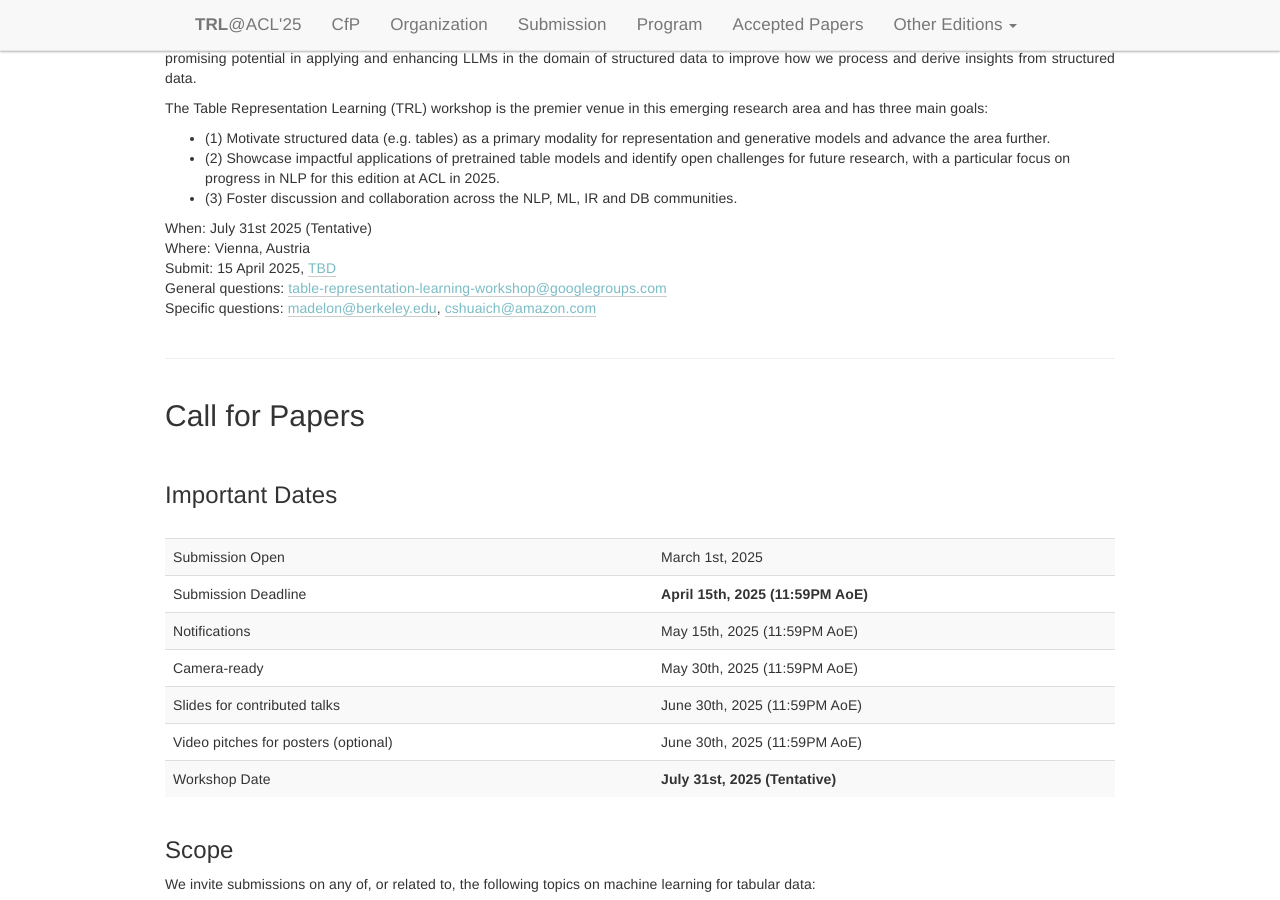
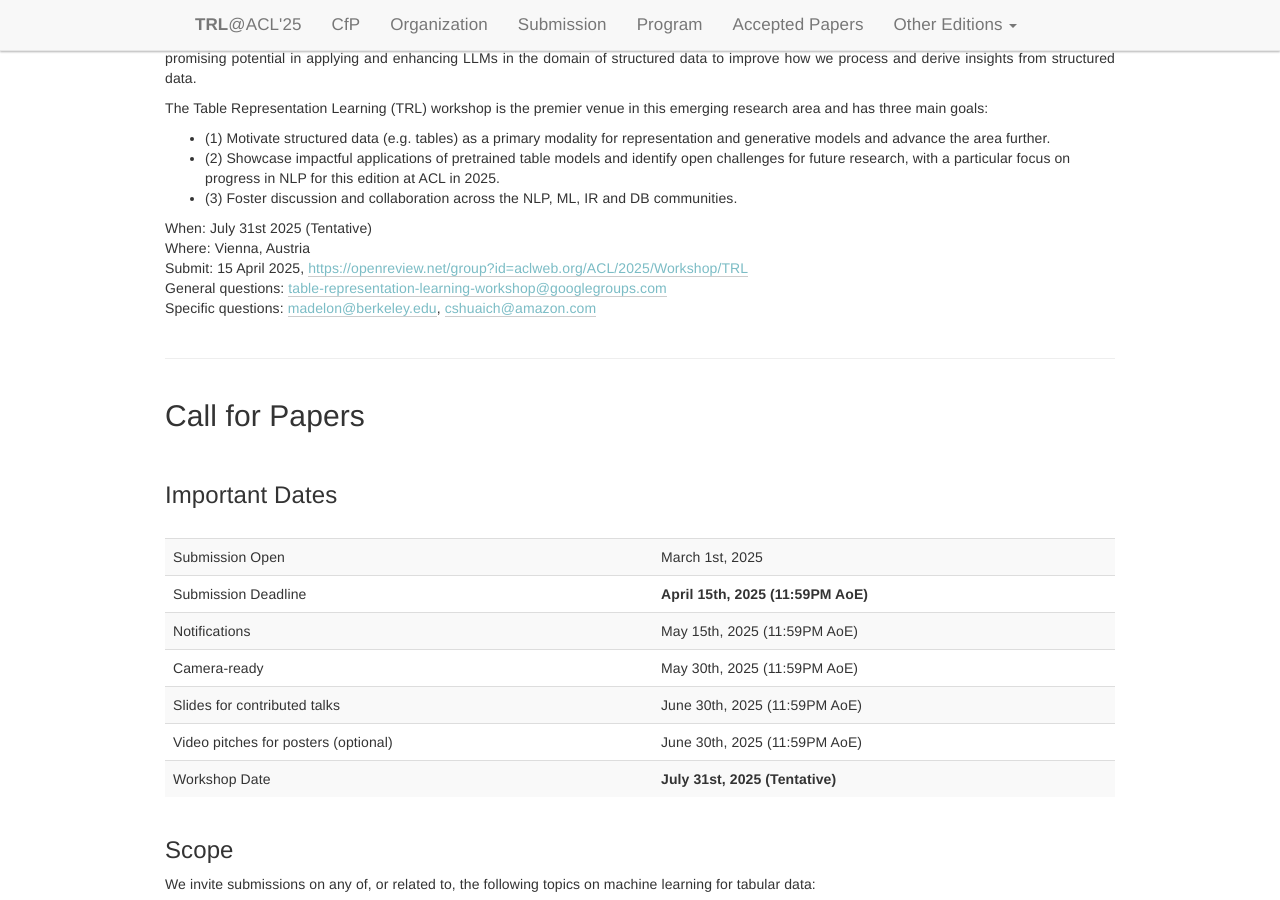
Before and after one commit to table-representation-learning/table-representation-learning.github.io, a Jekyll site: the page built from _pages/acl2025/index.html, in a window 1280 px wide and 900 px high, scrolled down 558 px. Built offline with Jekyll 4.4.1, drawn with Linux system fonts in a browser that asks for light colours.

Commit message:
add submission page

```diff
--- a/_pages/acl2025/index.html
+++ b/_pages/acl2025/index.html
@@ -65,7 +65,7 @@ acknowledgements: ""
             </div>
             <div>
                 Submit:
-                15 April 2025, <a href="https://openreview.net/TBD" target="blank">TBD</a>
+                15 April 2025, <a href="https://openreview.net/group?id=aclweb.org/ACL/2025/Workshop/TRL" target="blank"> https://openreview.net/group?id=aclweb.org/ACL/2025/Workshop/TRL </a>
             </div>
             <div>
                 General questions: <a class="u-email"
```
